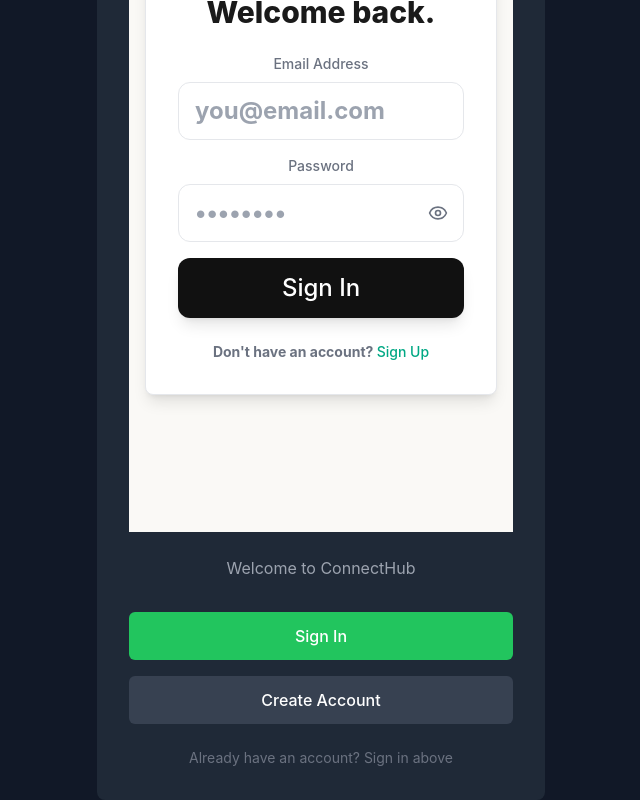
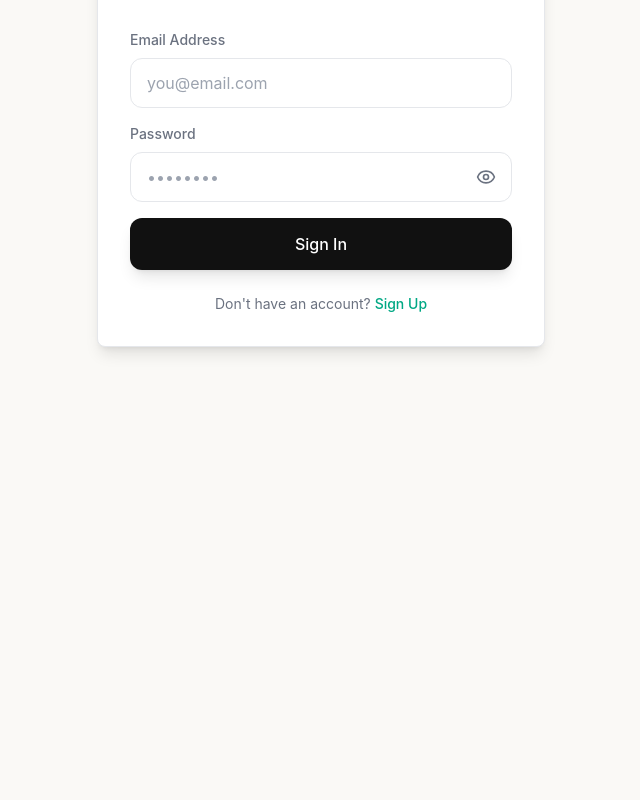
Before and after one commit to filzaf281-collab/-connect-hub, a Next.js app: page /auth/login in a window 1280 px wide. Shown: the part 304-1104 px from the top of the page, without its empty margins (319-959 px from the left). After the commit the page ends 800 px from the top, so only its background shows below. Built offline with nearby package versions, Linux system fonts and the light colour scheme; no server answers.

Commit message:
fix: remove nested html/body in auth layout and silence scroll-behavior warning

```diff
--- a/src/app/auth/layout.tsx
+++ b/src/app/auth/layout.tsx
@@ -1,38 +1,10 @@
 "use client";
 
-import "../../app/globals.css";
-import { useState } from "react";
-
-interface AuthLayoutProps {
-  children: React.ReactNode;
+// Nested layouts must NOT re-declare <html>/<body> — the root layout already
+// provides them. Rendering another <html> inside <body> caused hydration
+// errors ("cannot be a child of <body>", "mounting a new <html> component").
+// Each auth page (signin/signup/login) renders its own self-contained
+// full-screen design, so this layout simply passes children through.
+export default function AuthLayout({ children }: { children: React.ReactNode }) {
+  return <>{children}</>;
 }
-
-export default function AuthLayout({ children }: AuthLayoutProps) {
-  return (
-    <html lang="en">
-      <body className="min-h-screen bg-gray-900 text-white flex items-center justify-center">
-        <div className="bg-gray-800 rounded-lg p-8 w-full max-w-md border-t-4 border-green-500 text-center">
-          <h2 className="text-2xl font-bold text-center mb-6">{children}</h2>
-          <p className="text-gray-400 text-center mb-8">
-            Welcome to ConnectHub
-          </p>
-          <div className="space-y-4">
-            <button
-              className="w-full bg-green-500 hover:bg-green-600 text-white font-medium py-3 rounded-md transition-colors"
-            >
-              Sign In
-            </button>
-            <button
-              className="w-full bg-gray-700 hover:bg-gray-600 text-white font-medium py-3 rounded-md transition-colors"
-            >
-              Create Account
-            </button>
-          </div>
-          <p className="text-center text-sm text-gray-500 mt-6">
-            Already have an account? Sign in above
-          </p>
-        </div>
-      </body>
-    </html>
-  );
-}
--- a/src/app/layout.tsx
+++ b/src/app/layout.tsx
@@ -9,7 +9,7 @@
   children: React.ReactNode;
 }) {
   return (
-    <html lang="en" suppressHydrationWarning>
+    <html lang="en" suppressHydrationWarning data-scroll-behavior="smooth">
       <body className="min-h-screen bg-background text-foreground antialiased">
         <ThemeProvider attribute="class" defaultTheme="light" enableSystem>
           {children}
```
